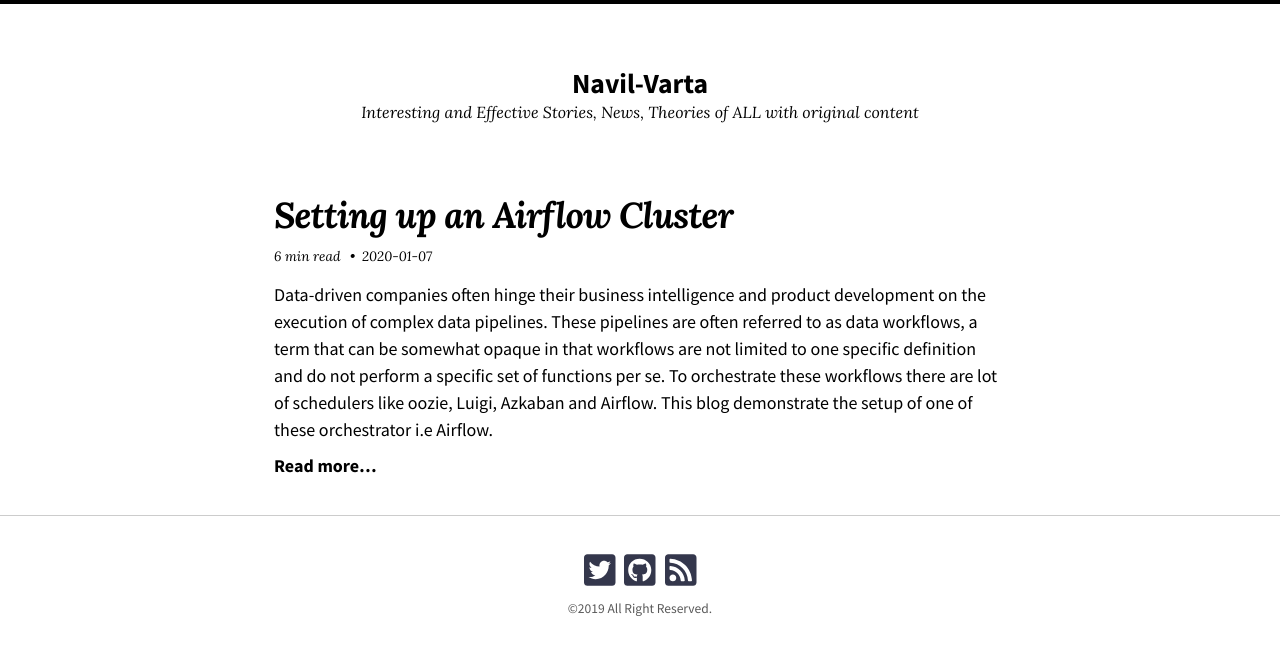
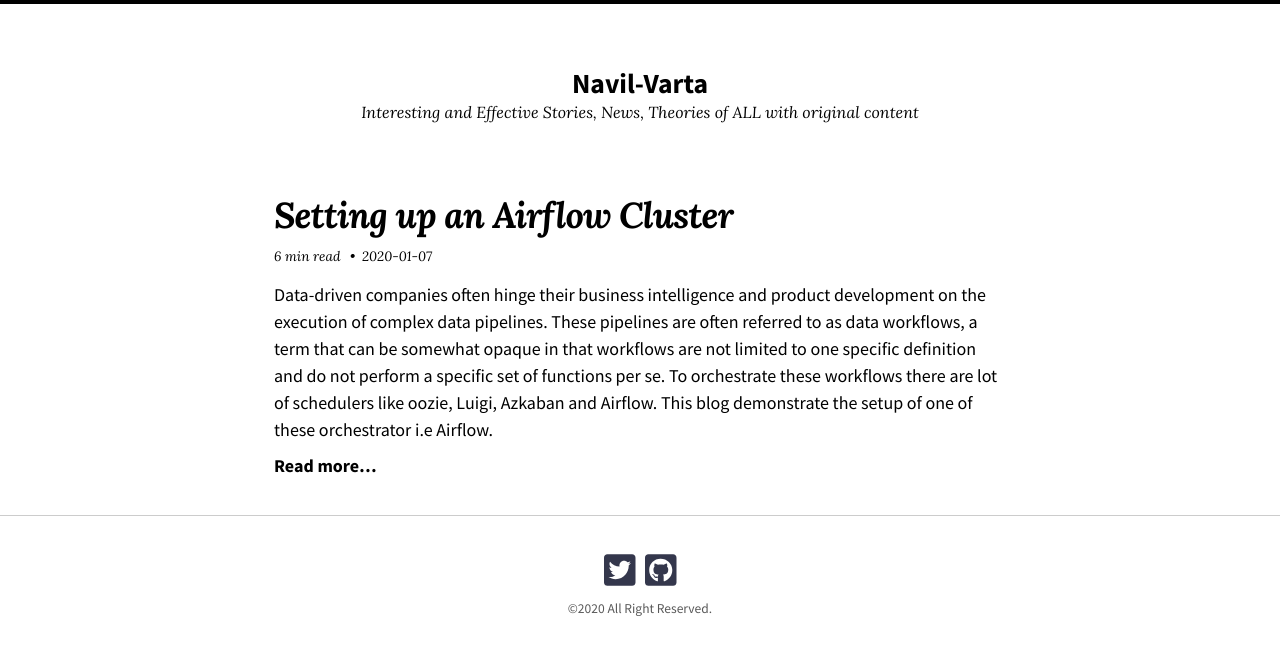
Before and after one commit to mcubescloud/navilvarta, a Jekyll site: the page built from index.html, in a window 1280 px wide. Shown: the top 655 px of the page. Built offline with Jekyll 4.4.1, drawn with Linux system fonts in a browser that asks for light colours; nearby versions of some CDN libraries; the list of posts is cut into pages by our own code; part of the change alters nothing that is shown.

Commit message:
Update _config.yml

```diff
--- a/_config.yml
+++ b/_config.yml
@@ -67,7 +67,7 @@ defaults:
 
 # Site Author
 author:
-  name: Nitin
+  name: MdY
   picture: /assets/nks1.png
   email:
   twitter: https://twitter.com/
@@ -90,7 +90,4 @@ footer_links:
   - title: GitHub
     url: https://github.com/mdy007
     icon: fab fa-github-square
-  - title: Feed
-    url: atom.xml
-    icon: fas fa-rss-square
-copyright: "©2019 All Right Reserved. "
+copyright: "©2020 All Right Reserved. "
```
